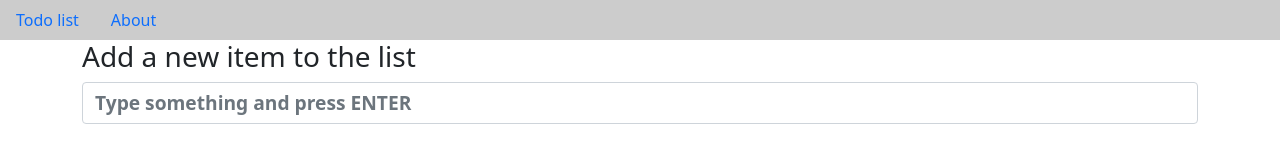
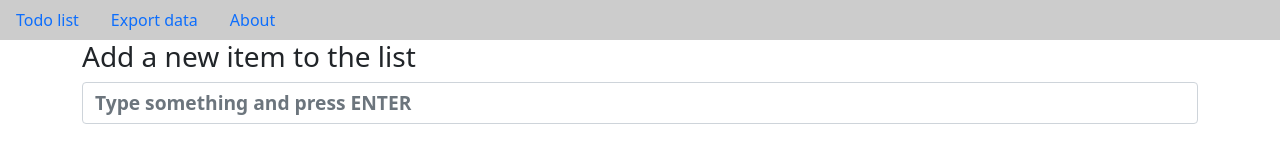
Before and after one commit to the-lee-jackson/vienna, a Vue app: page / in a window 1280 px wide. Shown: the top 160 px of the page. Built offline with nearby package versions, Linux system fonts and the light colour scheme.

Commit message:
#4 - feat: add export for with controlls and update the about page;

```diff
--- a/src/App.vue
+++ b/src/App.vue
@@ -9,6 +9,9 @@ import { RouterLink, RouterView } from "vue-router";
         <ul class="nav">
           <li class="nav-item">
             <RouterLink class="nav-link" to="/">Todo list</RouterLink>
+          </li>
+          <li class="nav-item">
+            <RouterLink class="nav-link" to="/export">Export data</RouterLink>
           </li>
           <li class="nav-item">
             <RouterLink class="nav-link" to="/about">About</RouterLink>
--- a/src/router/index.ts
+++ b/src/router/index.ts
@@ -8,6 +8,14 @@ const router = createRouter({
       path: "/",
       name: "home",
       component: HomeView,
+    },
+    {
+      path: "/export",
+      name: "export",
+      // route level code-splitting
+      // this generates a separate chunk (About.[hash].js) for this route
+      // which is lazy-loaded when the route is visited.
+      component: () => import("../views/ExportView.vue"),
     },
     {
       path: "/about",
--- a/src/views/AboutView.vue
+++ b/src/views/AboutView.vue
@@ -29,5 +29,10 @@
       <li>To remove all data simply <em>refresh</em> the current page.</li>
     </ul>
 
+    <h4>Export Data</h4>
+    To export data from the app, go to the <strong>Export Data</strong> page and
+    click the <strong>Export Data</strong> button at the bottom of the page.
+    The button will appear if at least one item is added to the list.
+
   </div>
 </template>
--- /dev/null
+++ b/src/views/ExportView.vue
@@ -0,0 +1,57 @@
+<script setup lang="ts">
+import { useTodoStore } from '@/stores/todos';
+
+// get a reference to the todo store to use
+let todoStore = useTodoStore()
+
+function exportData() {
+  console.log('Export Data pressed')
+}
+
+
+</script>
+
+
+<template>
+  <div class="container">
+    <h1>Export data</h1>
+
+    <h3 v-if="todoStore.todos.length === 0" class="text-center">There is no data to export!</h3>
+
+    <div v-else>
+      <h3 class="text-center">The following information will be exported</h3>
+
+      <div v-if="todoStore.itemsTodo.length > 0">
+        <hr />
+        <h4>Items with <strong>To Do</strong> status</h4>
+        <u>
+          <li v-for="item in todoStore.itemsTodo" :key="item.id">{{ item.text }}</li>
+        </u>
+      </div>
+
+      <div v-if="todoStore.itemsInProgress.length > 0">
+        <hr />
+        <h4>Items with <strong>In Progress</strong> status</h4>
+        <u>
+          <li v-for="item in todoStore.itemsInProgress" :key="item.id">{{ item.text }}</li>
+        </u>
+      </div>
+
+      <div v-if="todoStore.itemsDone.length > 0">
+        <hr />
+        <h4>Items with <strong>Done</strong> status</h4>
+        <u>
+          <li v-for="item in todoStore.itemsDone" :key="item.id">{{ item.text }}</li>
+        </u>
+      </div>
+
+      <div v-if="todoStore.todos.length > 0">
+        <hr />
+        <h4>Press the <strong>Export Data</strong> button to export data</h4>
+        <button @click="exportData" class="btn btn-warning">Export Data</button>
+      </div>
+
+    </div>
+
+  </div>
+</template>
```
